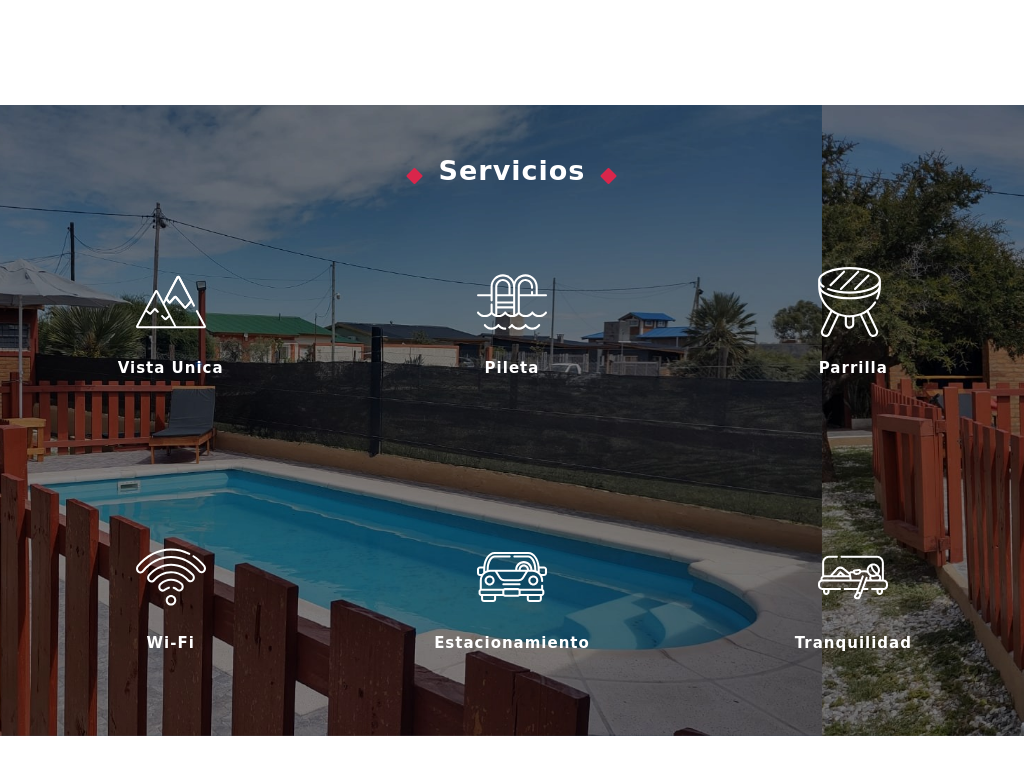
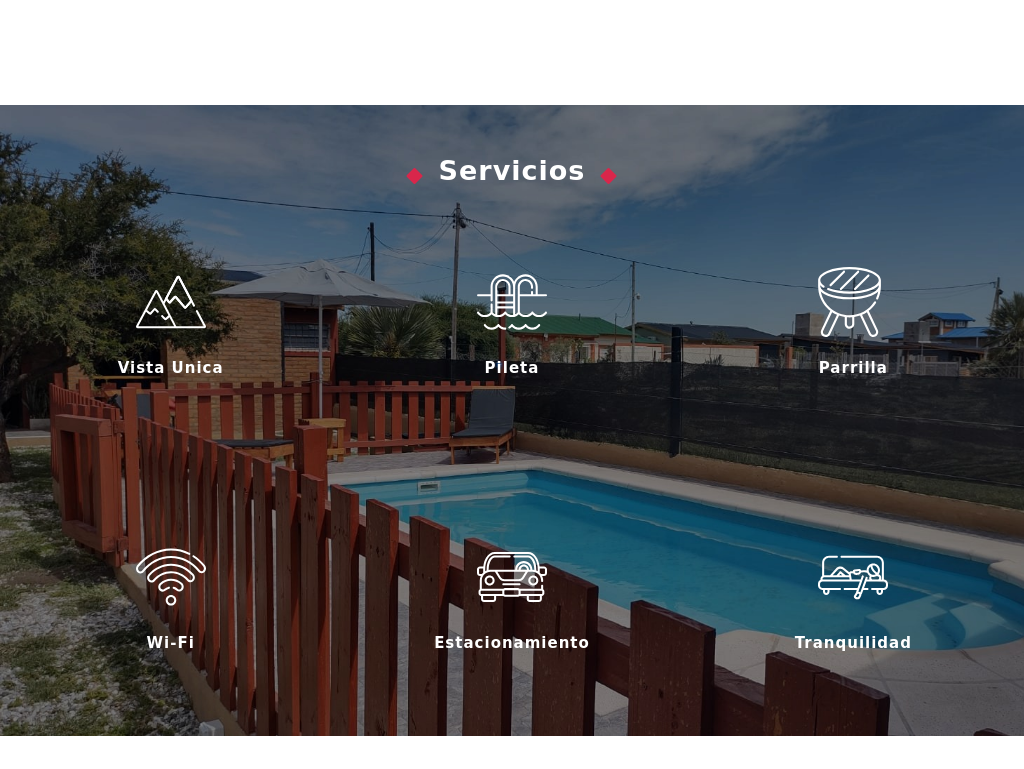
Before and after one commit to gonzalosuarez2001/Complejo, a plain HTML site: page index.html in a window 1024 px wide. Shown: the part 2671-3440 px from the top of the page. Drawn offline with Linux system fonts and the light colour scheme; a web font is replaced by a local one.

Commit message:
Se corrigio banner servicios 2

```diff
--- a/Estilosindex.css
+++ b/Estilosindex.css
@@ -836,6 +836,7 @@ padding: 0;
     .servicios {
 
         background-attachment: fixed;
+        background-position: 0px;
     }
 
     .servicios__icon {
```
